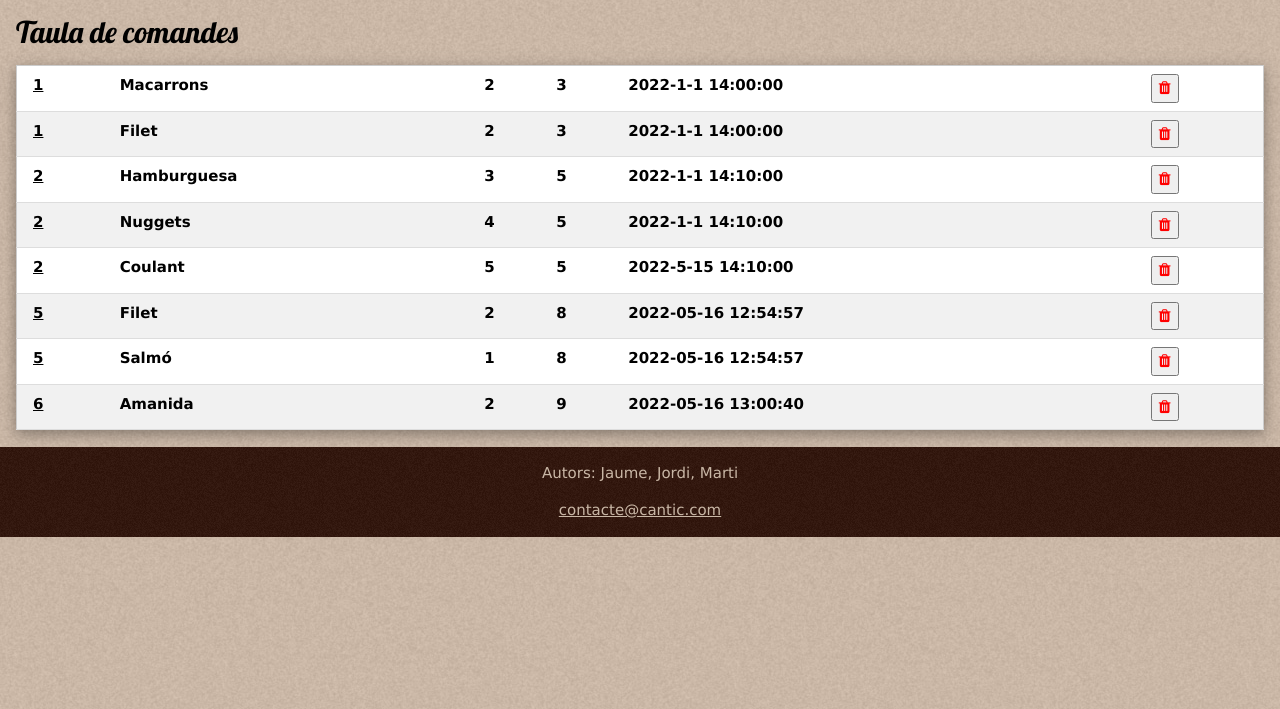
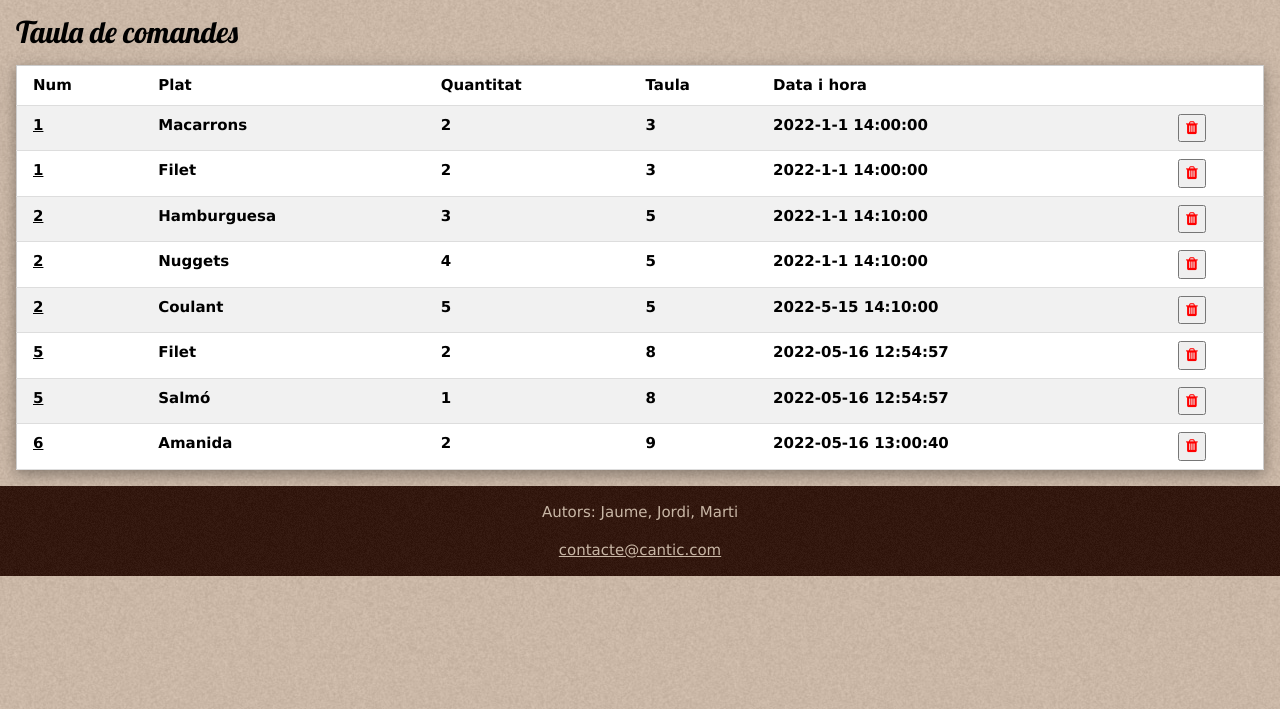
Before and after one commit to jaume-serra/InterficiesUsuaris, a Flask app: page /comandes in a window 1280 px wide. Shown: the part 76-785 px from the top of the page. Run offline with Flask 2, Linux system fonts and the light colour scheme; data comes from the database, SQL or seed files in the repository; both versions use the stored data as it was after the commit; lists and menus that the app fills with data are empty.

Commit message:
Comandes carta afegides

```diff
--- a/FlaskApp/comanda.py
+++ b/FlaskApp/comanda.py
@@ -1,12 +1,15 @@
+from datetime import datetime
 from DATABASE.db import get_db
 
-def insert_comanda(numComanda, plat, quantitat, taula):
+def insert_comanda(numComanda, plat, quantitat, taula, data = datetime.now().replace(microsecond=0)):
+
     db = get_db()
     cursor = db.cursor()
-    statement = "INSERT INTO Comanda(numComanda, plat, quantitat, taula) VALUES (?, ?, ?, ?))"
-    cursor.execute(statement, [numComanda, plat, quantitat, taula])
+    statement = "INSERT INTO Comanda(numComanda, plat, quantitat, taula, data) VALUES (?, ?, ?, ?, ?)"
+    cursor.execute(statement, [numComanda, plat, quantitat, taula, data])
     db.commit()
     return True
+
 
 def update_comanda(numActual, numComanda, plat, quantitat, taula):
     db = get_db()
@@ -65,11 +68,16 @@ def get_comanda_all():
     cursor.execute(statement)
     return cursor.fetchall()
 
+def get_last_comanda_num():
+    db = get_db()
+    cursor = db.cursor()
+    statement = "SELECT MAX(numComanda) FROM Comanda"
+    cursor.execute(statement)
+    return cursor.fetchone()
 
-
-# def get_comanda_from_date(data):
-#     db = get_db()
-#     cursor = db.cursor()
-#     statement = "SELECT * FROM Comanda WHERE data >= ?"
-#     cursor.execute(statement, [data])
-#     return cursor.fetchall()
+def get_available_taula():
+    db = get_db()
+    cursor = db.cursor()
+    statement = "SELECT MAX(taula) FROM Comanda"
+    cursor.execute(statement)
+    return cursor.fetchone()
--- a/FlaskApp/routes.py
+++ b/FlaskApp/routes.py
@@ -1,13 +1,10 @@
 # -*- coding: utf-8 -*-
-from crypt import methods
 from flask import *
 from flask import Blueprint, render_template, request, redirect, Response, session, url_for, jsonify
 from datetime import timedelta
-import datetime
 import  plat
 import comanda
-import functools
-import random
+
 
 
 
@@ -16,35 +13,6 @@ app = Flask(__name__)
 app.secret_key = b'_5#y2L"F4Q8z\n\xec]/'
 app.config['PERMANENT_SESSION_LIFETIME'] =  timedelta(minutes=10)
 
-# def login_required(func):
-#     @functools.wraps(func)
-#     def secure_function():
-#         if not session:
-#             return redirect(url_for("login", next=request.url))
-#         return func()
-#     return secure_function
-
-# def admin_required(func):
-#     @functools.wraps(func)
-#     def secure_function_admin():
-#         if session:
-#             if (session["rol"]) != "Administrador":
-#                 return redirect(url_for("index"))
-#             return func()
-#         else:
-#             return(redirect(url_for("login",next=request.url)))
-#     return secure_function_admin
-
-# def not_logged(func):
-#     @functools.wraps(func)
-#     def secure_function_logged():
-#         #TODO: Mirar de loggegar des de diferents dispositius
-#         if(session["rol"] == "Administrador"):
-#             return redirect(url_for("admin"))
-#         elif(session["rol"] == "Client"):
-#             return redirect(url_for("client"))
-#         return func()
-#     return secure_function_logged
 
 @app.route("/",methods=["GET","POST"])
 def index():
@@ -54,8 +22,13 @@ def index():
     postres =  plat.get_plat_by_tipus('Postres')
 
     if(request.method == "POST"):
-        print("post")
-        return render_template('/carta.html', entrants = entrants, primers = primers,segons=segons, postres=postres)
+        #Actualitzem numComanda i taula
+        numComanda = comanda.get_last_comanda_num()[0] + 1
+        taula = comanda.get_available_taula()[0] + 1
+        for name, quantitat in request.form.items():
+            comanda.insert_comanda(numComanda, name, int(quantitat), taula)
+        msg = "Comanda afegida correctament!"
+        return render_template('/carta.html', entrants = entrants, primers = primers,segons=segons, postres=postres, msg=msg)
 
     if(request.method == "GET"):
         print("get")
@@ -89,10 +62,10 @@ def carta():
 
 
 """
-@GET /comanda()
+@GET /comandes
     return totes les comandes
-@POST /comanda
-    insert comanda
+@POST /comandes
+    elimina comanda
 """
 
 @app.route("/comandes", methods=["GET", "POST"])
@@ -115,12 +88,6 @@ def comandes():
 
 
 
-
-""" @app.route("/comanda",methods = ["GET","POST"])
-def comanda(actualDay):
-    if(request.method == "GET"):
-    if(request.method == "POST"):
-    return """
 
 """
 @GET comanda/:numComanda
@@ -149,39 +116,7 @@ def get_comanda(id):
         return render_template('/comandes.html',comandes = comanda_info, msg=msg, valid=False)
     return render_template('/comandes.html',comandes=[])
 
-""" @app.route("/comanda/<numComanda>",methods = ["GET","POST","DELETE"])
-def changeComanda():
-    if(request.method == "GET"):
-    if(request.method == "DELETE"):
-
-    return render_template('/index.html')
- """
-
 
 @app.errorhandler(404)
 def page_not_found(e):
     return render_template("/error_404.html")
-
-
-
-"""
-TODO:
--Afegir data i hora comanda
-
-@GET carta
-    retorna tots els plats
-
-@GET /comanda(actualDay = false)
-    return totes les comandes des de sempre
-@GET /comanda(actualDay = true)
-    return totes les comandes d'avui
-@POST /comanda
-    insert comanda
-
-@GET comanda/:numComanda
-    retorna aquesta comanda
-@POST comanda/:numComanda
-    modifica aquesta comanda
-@DELETE /comanda/:numComanda
-    elimina comanda
-"""
--- a/FlaskApp/templates/comandes.html
+++ b/FlaskApp/templates/comandes.html
@@ -32,8 +32,15 @@
             <p>No hi ha cap comanda </p>
             {% else %}
             {% if oneComanda %}
+            <tr>
+                <th>Num</th>
+                <th>Plat</th>
+                <th>Quantitat</th>
+                <th>Taula</th>
+                <th>Data i hora</th>
+                <th></th>
+            </tr>
             {% for comanda in comandes %}
-
             <tr>
                 <th>{{ comanda[0] }}</th>
                 <th>{{ comanda[1] }}</th>
@@ -53,6 +60,14 @@
             </tr>
             {% endfor %}
             {% else %}
+            <tr>
+                <th>Num</th>
+                <th>Plat</th>
+                <th>Quantitat</th>
+                <th>Taula</th>
+                <th>Data i hora</th>
+                <th></th>
+            </tr>
             {% for comanda in comandes %}
             <tr>
                 <th><a href="/comanda/{{comanda[0]}}">{{ comanda[0] }}</a></th>
@@ -62,7 +77,7 @@
                 <th>{{ comanda[4] }}</th>
                 <form method="POST">
                     <td>
-                        <button >
+                        <button>
                             <i class="fa fa-trash" style="color:red;cursor: pointer;"></i>
                         </button>
                     </td>
```
Also changed, not shown: FlaskApp/static/js/scripts.js (+7 -0 lines), FlaskApp/templates/carta.html (+6 -1 lines), FlaskApp/DATABASE/db.db.
